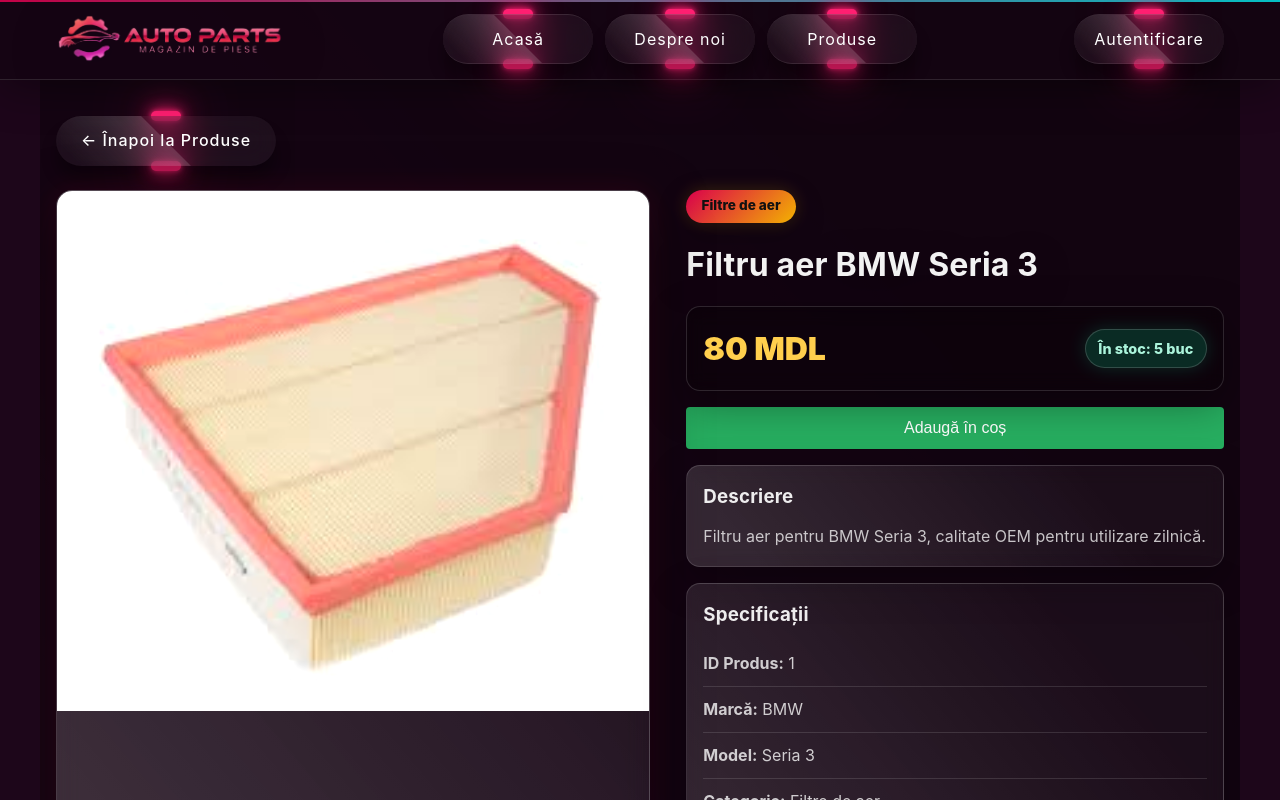
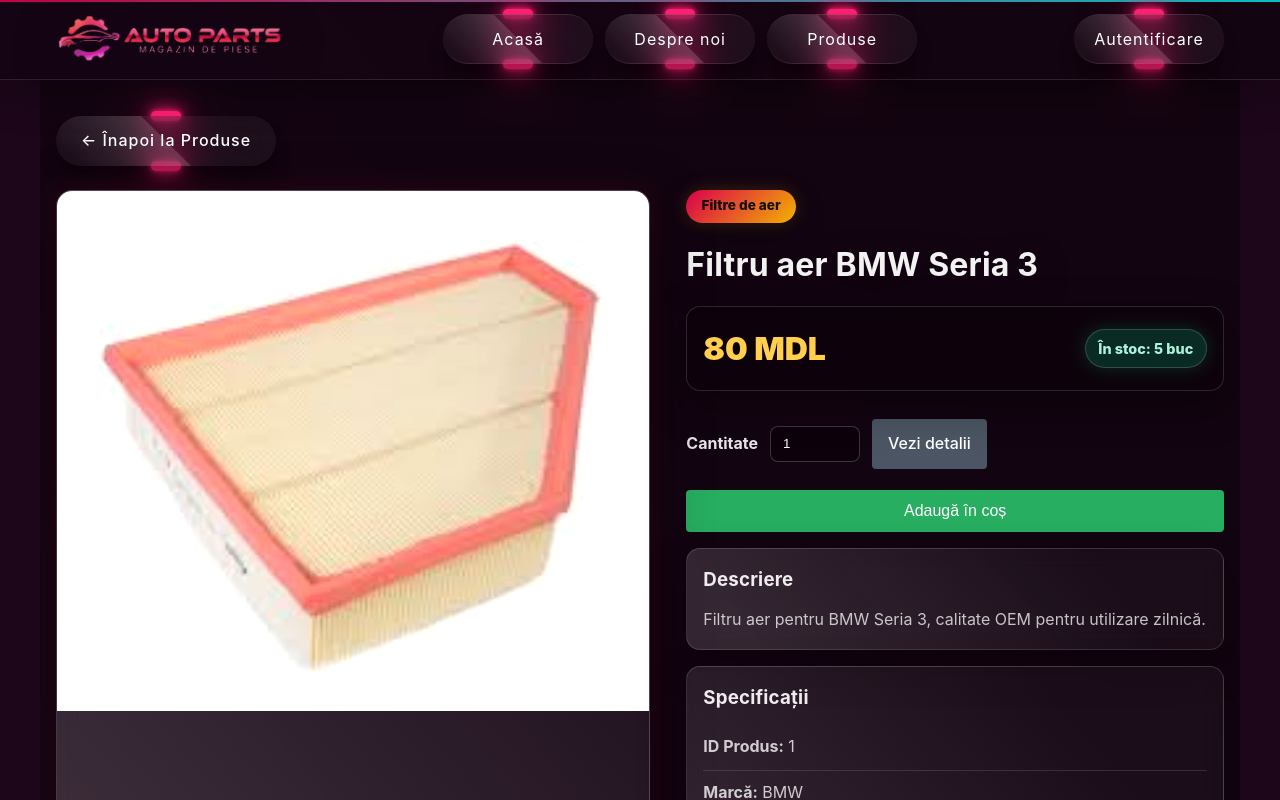
Before and after one commit to DamianVrancean1/MaxVanDam, a React (Vite) app: page /product/1 in a window 1280 px wide. Shown: the top 800 px of the page. Built offline with nearby package versions, Linux system fonts and the light colour scheme.

Commit message:
poti adauga poze doar din folder, cand adaugi produse pretul poate fi doar cifre, si primesti notificare ca admin in caz ca stocul se epuizeaza, apare pop up cand selectezi categoriile, daca apesi detalii langa butonul de adaugat in cos, poti selecta cantitatea si este buton de adaugat in cos

```diff
--- a/src/admin/AdminApp.tsx
+++ b/src/admin/AdminApp.tsx
@@ -40,6 +40,7 @@
             ))}
           </nav>
         </aside>
+
         <div className="admin-content-wrap">
           <header className="admin-topbar">
             <div>
@@ -48,6 +49,7 @@
             </div>
             <NavLink to="/login" className="admin-back-link">Înapoi la site</NavLink>
           </header>
+
           <main className="admin-main">{children}</main>
         </div>
       </div>
--- a/src/context/CartContext.tsx
+++ b/src/context/CartContext.tsx
@@ -32,7 +32,8 @@
         localStorage.setItem(CART_STORAGE_KEY, JSON.stringify(nextItems));
     };
 
-  const addToCart = (product: Product) => {
+    const addToCart = (product: Product, quantity = 1) => {
+        const safeQuantity = Math.max(1, Math.min(quantity, product.stock));
         const existingItem = items.find(item => item.product.id === product.id);
 
         if (existingItem) {
@@ -40,7 +41,7 @@
                 item.product.id === product.id
                     ? {
                         ...item,
-              quantity: Math.min(item.quantity + 1, product.stock)
+                        quantity: Math.min(item.quantity + safeQuantity, product.stock)
                     }
                     : item
             );
@@ -48,7 +49,7 @@
             return;
         }
 
-    persist([...items, { product, quantity: 1 }]);
+        persist([...items, { product, quantity: safeQuantity }]);
     };
 
     const updateQuantity = (productId: number, quantity: number) => {
--- a/src/pages/ProductDetail.tsx
+++ b/src/pages/ProductDetail.tsx
@@ -1,5 +1,5 @@
-import { useState } from 'react';
-import { useNavigate, useParams } from 'react-router-dom';
+import { useMemo, useState } from 'react';
+import { useNavigate, useParams, Link } from 'react-router-dom';
 import { getProductById } from '../services/productService';
 import { useCart } from '../context/CartContext';
 import { useAuth } from '../context/AuthContext';
@@ -12,9 +12,13 @@
   const { addToCart } = useCart();
   const { user } = useAuth();
   const [feedback, setFeedback] = useState('');
+  const [quantity, setQuantity] = useState(1);
 
   const parsedId = Number(id);
   const product = !id || Number.isNaN(parsedId) ? null : getProductById(parsedId) || null;
+  const maxQuantity = product?.stock ?? 1;
+
+  const canAdd = useMemo(() => Boolean(product && product.stock > 0), [product]);
 
   const handleAddToCart = () => {
     if (!product || product.stock <= 0) {
@@ -31,8 +35,8 @@
       return;
     }
 
-    addToCart(product);
-    setFeedback('Produsul a fost adăugat în coș.');
+    addToCart(product, quantity);
+    setFeedback(`Produsul a fost adăugat în coș (${quantity} buc).`);
   };
 
   if (!product) {
@@ -75,14 +79,35 @@
             </div>
 
             <div className="detail-actions">
+              <div className="quantity-row">
+                <label htmlFor="quantity">Cantitate</label>
+                <input
+                    id="quantity"
+                    type="number"
+                    min={1}
+                    max={maxQuantity}
+                    value={quantity}
+                    onChange={(e) => {
+                      const next = Number(e.target.value);
+                      if (Number.isNaN(next)) return;
+                      setQuantity(Math.max(1, Math.min(next, maxQuantity)));
+                    }}
+                    disabled={!canAdd}
+                />
+                <Link to={`/product/${product.id}`} className="simple-view-details-btn">
+                  Vezi detalii
+                </Link>
+              </div>
+
               <button
                   type="button"
                   className="simple-add-to-cart"
                   onClick={handleAddToCart}
-              disabled={product.stock <= 0}
+                  disabled={!canAdd}
               >
                 Adaugă în coș
               </button>
+
               {feedback && <span className="cart-feedback">{feedback}</span>}
             </div>
 
--- a/src/services/authService.ts
+++ b/src/services/authService.ts
@@ -19,7 +19,7 @@
 
 export const loginUser = (username: string, password: string): User | null => {
   const foundUser = mockUsers.find(
-    user => user.username === username && user.password === password
+      user => user.username === username && user.password === password
   );
 
   if (!foundUser) {
--- a/src/services/productService.ts
+++ b/src/services/productService.ts
@@ -1,9 +1,10 @@
-import type { Product } from '../types';
+import type { InventoryNotification, Product } from '../types';
 import { products as seedProducts } from '../data/mockData';
 
 const PRODUCTS_STORAGE_KEY = 'mockProducts';
 const PRODUCTS_VERSION_KEY = 'mockProductsVersion';
-const PRODUCTS_DATA_VERSION = 'v5-images-by-position';
+const PRODUCTS_DATA_VERSION = 'v6-stock-notifications';
+const NOTIFICATIONS_STORAGE_KEY = 'inventoryNotifications';
 const MIN_PRODUCTS_COUNT = 100;
 
 const normalizeProduct = (product: Product): Product => ({
@@ -44,10 +45,44 @@
   localStorage.setItem(PRODUCTS_VERSION_KEY, PRODUCTS_DATA_VERSION);
 };
 
+const readNotifications = (): InventoryNotification[] => {
+  const raw = localStorage.getItem(NOTIFICATIONS_STORAGE_KEY);
+  if (!raw) return [];
+
+  try {
+    const parsed = JSON.parse(raw) as InventoryNotification[];
+    return Array.isArray(parsed) ? parsed : [];
+  } catch {
+    return [];
+  }
+};
+
+const persistNotifications = (notifications: InventoryNotification[]) => {
+  localStorage.setItem(NOTIFICATIONS_STORAGE_KEY, JSON.stringify(notifications));
+};
+
+const createInventoryNotification = (product: Product) => {
+  const notifications = readNotifications();
+  const exists = notifications.some(n => n.productId === product.id && !n.read);
+
+  if (exists) return;
+
+  notifications.unshift({
+    id: Date.now(),
+    productId: product.id,
+    productName: product.name,
+    message: `Stoc epuizat pentru produsul "${product.name}"`,
+    createdAt: new Date().toISOString(),
+    read: false
+  });
+
+  persistNotifications(notifications);
+};
+
 if (
-  !localStorage.getItem(PRODUCTS_STORAGE_KEY) ||
-  localStorage.getItem(PRODUCTS_VERSION_KEY) !== PRODUCTS_DATA_VERSION ||
-  productsStore.length < MIN_PRODUCTS_COUNT
+    !localStorage.getItem(PRODUCTS_STORAGE_KEY) ||
+    localStorage.getItem(PRODUCTS_VERSION_KEY) !== PRODUCTS_DATA_VERSION ||
+    productsStore.length < MIN_PRODUCTS_COUNT
 ) {
   persistProducts();
 }
@@ -73,8 +108,8 @@
 };
 
 export const updateProduct = (
-  id: number,
-  productData: Omit<Product, 'id'>
+    id: number,
+    productData: Omit<Product, 'id'>
 ): Product | undefined => {
   const productIndex = productsStore.findIndex(product => product.id === id);
   if (productIndex === -1) {
@@ -100,3 +135,37 @@
   persistProducts();
   return true;
 };
+
+export const consumeCartItemsFromStock = (cartItems: { productId: number; quantity: number }[]) => {
+  let changed = false;
+
+  cartItems.forEach(({ productId, quantity }) => {
+    const product = productsStore.find(item => item.id === productId);
+    if (!product) return;
+
+    const nextStock = Math.max(0, product.stock - quantity);
+    if (nextStock !== product.stock) {
+      product.stock = nextStock;
+      changed = true;
+
+      if (product.stock === 0) {
+        createInventoryNotification(product);
+      }
+    }
+  });
+
+  if (changed) {
+    persistProducts();
+  }
+};
+
+export const getInventoryNotifications = (): InventoryNotification[] => {
+  return readNotifications();
+};
+
+export const markNotificationAsRead = (notificationId: number): void => {
+  const notifications = readNotifications().map(notification =>
+      notification.id === notificationId ? { ...notification, read: true } : notification
+  );
+  persistNotifications(notifications);
+};
--- a/src/styles/AdminTheme.css
+++ b/src/styles/AdminTheme.css
@@ -15,6 +15,7 @@
   grid-template-columns: 260px 1fr;
   background: linear-gradient(180deg, #fff8fc 0%, var(--admin-bg) 35%);
 }
+
 .admin-sidebar {
   background: linear-gradient(180deg, #232a3f 0%, #181d2d 100%);
   color: #fff;
@@ -23,56 +24,297 @@
   top: 0;
   height: 100vh;
 }
-.admin-brand { display:flex; gap:14px; align-items:center; margin-bottom:32px; }
-.admin-brand-badge { width:44px;height:44px;border-radius:14px;display:grid;place-items:center;background:linear-gradient(135deg,var(--admin-primary),#f06595);font-weight:800; }
-.admin-brand p { margin:0; font-weight:700; }
-.admin-brand span { color: rgba(255,255,255,0.7); font-size: 0.9rem; }
-.admin-nav { display:flex; flex-direction:column; gap:8px; }
-.admin-nav-link, .admin-back-link, .admin-inline-link, .admin-action-link, .admin-secondary-link { text-decoration:none; }
-.admin-nav-link { color: rgba(255,255,255,0.78); padding: 12px 14px; border-radius: 14px; }
-.admin-nav-link.active, .admin-nav-link:hover { background: rgba(255,255,255,0.1); color:#fff; }
-.admin-content-wrap { padding: 24px; }
-.admin-topbar { display:flex; justify-content:space-between; gap:20px; align-items:flex-start; margin-bottom: 24px; }
-.admin-topbar h1, .admin-section-header h2, .admin-card h2, .admin-card h3 { margin:0; color: var(--admin-text); }
-.admin-topbar p, .admin-card p { color: var(--admin-muted); }
-.admin-back-link, .admin-primary-link, .admin-primary-button { background: linear-gradient(135deg,var(--admin-primary),#f06595); color:#fff; border:none; padding: 12px 18px; border-radius: 14px; font-weight:700; box-shadow: 0 10px 30px rgba(214,51,132,0.18); cursor:pointer; }
-.admin-secondary-link { background:#fff; color:var(--admin-text); padding:12px 18px; border-radius:14px; border:1px solid var(--admin-border); }
-.admin-main { display:grid; gap: 24px; }
-.admin-grid { display:grid; gap:24px; }
-.admin-hero-card { display:flex; justify-content:space-between; gap:18px; align-items:center; }
-.admin-card, .admin-stat-card {
+
+.admin-brand {
+  display: flex;
+  gap: 14px;
+  align-items: center;
+  margin-bottom: 32px;
+}
+
+.admin-brand-badge {
+  width: 44px;
+  height: 44px;
+  border-radius: 14px;
+  display: grid;
+  place-items: center;
+  background: linear-gradient(135deg, var(--admin-primary), #f06595);
+  font-weight: 800;
+}
+
+.admin-brand p {
+  margin: 0;
+  font-weight: 700;
+}
+
+.admin-brand span {
+  color: rgba(255, 255, 255, 0.7);
+  font-size: 0.9rem;
+}
+
+.admin-nav {
+  display: flex;
+  flex-direction: column;
+  gap: 8px;
+}
+
+.admin-nav-link,
+.admin-back-link,
+.admin-inline-link,
+.admin-action-link,
+.admin-secondary-link {
+  text-decoration: none;
+}
+
+.admin-nav-link {
+  color: rgba(255, 255, 255, 0.78);
+  padding: 12px 14px;
+  border-radius: 14px;
+}
+
+.admin-nav-link.active,
+.admin-nav-link:hover {
+  background: rgba(255, 255, 255, 0.1);
+  color: #fff;
+}
+
+.admin-content-wrap {
+  padding: 24px;
+}
+
+.admin-topbar {
+  display: flex;
+  justify-content: space-between;
+  gap: 20px;
+  align-items: flex-start;
+  margin-bottom: 24px;
+}
+
+.admin-topbar h1,
+.admin-section-header h2,
+.admin-card h2,
+.admin-card h3 {
+  margin: 0;
+  color: var(--admin-text);
+}
+
+.admin-topbar p,
+.admin-card p {
+  color: var(--admin-muted);
+}
+
+.admin-back-link,
+.admin-primary-link,
+.admin-primary-button {
+  background: linear-gradient(135deg, var(--admin-primary), #f06595);
+  color: #fff;
+  border: none;
+  padding: 12px 18px;
+  border-radius: 14px;
+  font-weight: 700;
+  box-shadow: 0 10px 30px rgba(214, 51, 132, 0.18);
+  cursor: pointer;
+}
+
+.admin-secondary-link {
+  background: #fff;
+  color: var(--admin-text);
+  padding: 12px 18px;
+  border-radius: 14px;
+  border: 1px solid var(--admin-border);
+}
+
+.admin-main {
+  display: grid;
+  gap: 24px;
+}
+
+.admin-grid {
+  display: grid;
+  gap: 24px;
+}
+
+.admin-hero-card {
+  display: flex;
+  justify-content: space-between;
+  gap: 18px;
+  align-items: center;
+}
+
+.admin-card,
+.admin-stat-card {
   background: var(--admin-surface);
   border: 1px solid var(--admin-border);
   border-radius: 24px;
   padding: 24px;
   box-shadow: 0 18px 45px rgba(15, 23, 42, 0.06);
 }
-.admin-eyebrow { display:inline-block; margin-bottom:8px; color:var(--admin-primary); font-weight:700; font-size:.82rem; text-transform:uppercase; letter-spacing:.06em; }
-.admin-stats-grid { display:grid; grid-template-columns: repeat(3, 1fr); gap:18px; }
-.admin-stat-card span { color: var(--admin-muted); display:block; margin-bottom:10px; }
-.admin-stat-card strong { font-size: 1.9rem; color: var(--admin-text); }
-.admin-section-header { display:flex; justify-content:space-between; gap:16px; align-items:center; margin-bottom:18px; }
-.admin-inline-link { color:var(--admin-primary); font-weight:700; }
-.admin-table-wrap { overflow:auto; }
-.admin-table { width:100%; border-collapse:collapse; }
-.admin-table th, .admin-table td { text-align:left; padding:14px 12px; border-bottom:1px solid rgba(15,23,42,0.08); }
-.admin-table th { color: var(--admin-muted); font-size: .85rem; text-transform: uppercase; letter-spacing:.04em; }
-.admin-actions { display:flex; gap:10px; align-items:center; }
-.admin-action-link { color: var(--admin-primary); font-weight:700; }
-.admin-action-button { border:none; background:none; cursor:pointer; font-weight:700; }
-.admin-action-button.danger { color:#dc2626; }
-.admin-form-grid { display:grid; grid-template-columns: repeat(2, minmax(0,1fr)); gap:18px; }
-.admin-field { display:flex; flex-direction:column; gap:8px; color:var(--admin-text); font-weight:600; }
-.admin-field input, .admin-field textarea {
-  width:100%; border:1px solid rgba(15,23,42,0.12); border-radius:16px; padding:14px 16px; font:inherit; background:#fff;
+
+.admin-eyebrow {
+  display: inline-block;
+  margin-bottom: 8px;
+  color: var(--admin-primary);
+  font-weight: 700;
+  font-size: 0.82rem;
+  text-transform: uppercase;
+  letter-spacing: 0.06em;
 }
-.admin-field-full { grid-column: 1 / -1; }
-.admin-form-actions { grid-column: 1 / -1; display:flex; justify-content:flex-end; gap:12px; }
-.profile-grid { grid-template-columns: repeat(2, minmax(0, 1fr)); }
+
+.admin-stats-grid {
+  display: grid;
+  grid-template-columns: repeat(3, 1fr);
+  gap: 18px;
+}
+
+.admin-stat-card span {
+  color: var(--admin-muted);
+  display: block;
+  margin-bottom: 10px;
+}
+
+.admin-stat-card strong {
+  font-size: 1.9rem;
+  color: var(--admin-text);
+}
+
+.admin-section-header {
+  display: flex;
+  justify-content: space-between;
+  gap: 16px;
+  align-items: center;
+  margin-bottom: 18px;
+}
+
+.admin-inline-link {
+  color: var(--admin-primary);
+  font-weight: 700;
+}
+
+.admin-table-wrap {
+  overflow: auto;
+}
+
+.admin-table {
+  width: 100%;
+  border-collapse: collapse;
+}
+
+.admin-table th,
+.admin-table td {
+  text-align: left;
+  padding: 14px 12px;
+  border-bottom: 1px solid rgba(15, 23, 42, 0.08);
+}
+
+.admin-table th {
+  color: var(--admin-muted);
+  font-size: 0.85rem;
+  text-transform: uppercase;
+  letter-spacing: 0.04em;
+}
+
+.admin-actions {
+  display: flex;
+  gap: 10px;
+  align-items: center;
+}
+
+.admin-action-link {
+  color: var(--admin-primary);
+  font-weight: 700;
+}
+
+.admin-action-button {
+  border: none;
+  background: none;
+  cursor: pointer;
+  font-weight: 700;
+}
+
+.admin-action-button.danger {
+  color: #dc2626;
+}
+
+.admin-form-grid {
+  display: grid;
+  grid-template-columns: repeat(2, minmax(0, 1fr));
+  gap: 18px;
+}
+
+.admin-field {
+  display: flex;
+  flex-direction: column;
+  gap: 8px;
+  color: var(--admin-text);
+  font-weight: 600;
+}
+
+.admin-field input,
+.admin-field textarea,
+.admin-field select {
+  width: 100%;
+  border: 1px solid rgba(15, 23, 42, 0.12);
+  border-radius: 16px;
+  padding: 14px 16px;
+  font: inherit;
+  background: #fff;
+}
+
+.admin-field-full {
+  grid-column: 1 / -1;
+}
+
+.admin-form-actions {
+  grid-column: 1 / -1;
+  display: flex;
+  justify-content: flex-end;
+  gap: 12px;
+}
+
+.profile-grid {
+  grid-template-columns: repeat(2, minmax(0, 1fr));
+}
+
+.admin-notifications {
+  display: grid;
+  gap: 12px;
+}
+
+.admin-notification {
+  display: flex;
+  justify-content: space-between;
+  gap: 16px;
+  align-items: flex-start;
+  padding: 14px 16px;
+  border: 1px solid var(--admin-border);
+  border-radius: 16px;
+  background: #fff7fb;
+}
+
+.admin-notification.read {
+  opacity: 0.7;
+}
 
 @media (max-width: 980px) {
-  .admin-shell { grid-template-columns: 1fr; }
-  .admin-sidebar { position: static; height: auto; }
-  .admin-stats-grid, .profile-grid, .admin-form-grid { grid-template-columns: 1fr; }
-  .admin-hero-card, .admin-topbar, .admin-section-header { flex-direction: column; align-items: flex-start; }
+  .admin-shell {
+    grid-template-columns: 1fr;
+  }
+
+  .admin-sidebar {
+    position: static;
+    height: auto;
+  }
+
+  .admin-stats-grid,
+  .profile-grid,
+  .admin-form-grid {
+    grid-template-columns: 1fr;
+  }
+
+  .admin-hero-card,
+  .admin-topbar,
+  .admin-section-header {
+    flex-direction: column;
+    align-items: flex-start;
+  }
 }
--- a/src/styles/ProductDetail.css
+++ b/src/styles/ProductDetail.css
@@ -295,3 +295,38 @@
     max-height: 420px;
   }
 }
+
+.quantity-row {
+  display: flex;
+  align-items: center;
+  gap: 0.75rem;
+  flex-wrap: wrap;
+  padding: 0.75rem 0;
+}
+
+.quantity-row label {
+  color: rgba(255, 255, 255, 0.9);
+  font-weight: 700;
+}
+
+.quantity-row input {
+  width: 90px;
+  padding: 0.6rem 0.75rem;
+  border-radius: 8px;
+  border: 1px solid rgba(255, 255, 255, 0.2);
+  background: rgba(0, 0, 0, 0.28);
+  color: #fff;
+  outline: none;
+}
+
+.simple-view-details-btn {
+  display: inline-flex;
+  align-items: center;
+  justify-content: center;
+  padding: 0.75rem 1rem;
+  border-radius: 4px;
+  background: #4b5563;
+  color: #fff;
+  text-decoration: none;
+  font-weight: 500;
+}
```
Also changed, not shown: src/admin/layouts/DashboardPage.tsx (+36 -1 lines), src/admin/layouts/ProductFormPage.tsx (+82 -13 lines), src/pages/Cart.tsx (+11 -0 lines), src/types/index.ts (+9 -14 lines). Lines whose indentation alone changed are shown as unchanged.
